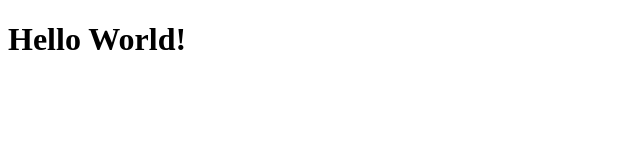
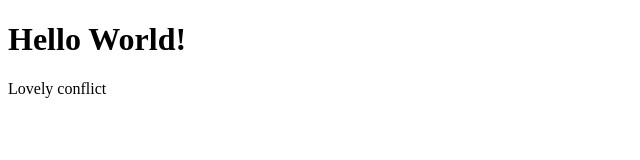
Before and after one commit to michellrodriguez08/zebra, a plain HTML site: page index.html in a window 1280 px wide. Shown: the whole page, without its empty margins (0-640 px from the left). Drawn offline with Linux system fonts and the light colour scheme.

Commit message:
aded a paragraph

```diff
--- a/index.html
+++ b/index.html
@@ -9,6 +9,7 @@
 </head>
 <body>
 <h1>Hello World!</h1>
+<p>Lovely conflict</p>
 
 </body>
 </html>
```
